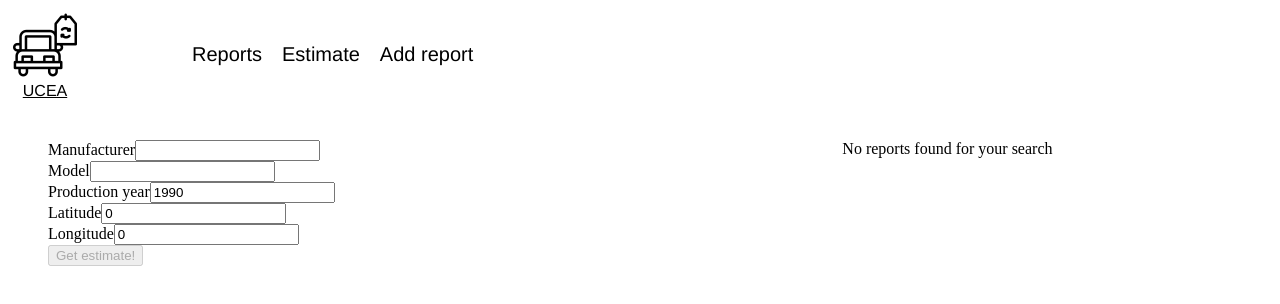
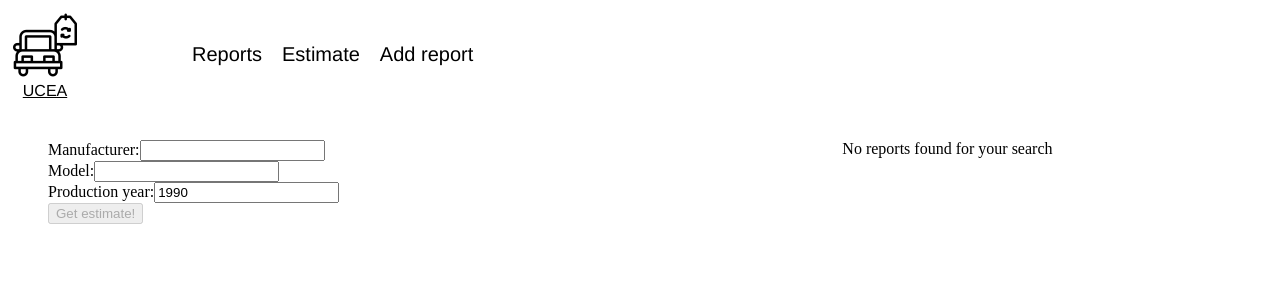
Before and after one commit to shevOle/ang-used-car-evaluation-app, an Angular app: page /estimate in a window 1280 px wide. Shown: the top 304 px of the page. Built offline with nearby package versions, Linux system fonts and the light colour scheme.

Commit message:
refactor: update estimate page elements layout

```diff
--- a/src/app/report-estimate/report-estimate.component.html
+++ b/src/app/report-estimate/report-estimate.component.html
@@ -4,26 +4,18 @@
     [formGroup]="estimateForm"
     (submit)="submitEstimateForm()"
   >
-    <div class="estimate-page-form-input-box text">
     <div class="estimate-page-form-input">
-        <label for="estimate-page-input-make">Manufacturer</label>
+      <label for="estimate-page-input-make">Manufacturer:</label>
       <input
         id="estimate-page-input-make"
         type="text"
         formControlName="make"
         required
       />
-        <div
-          class="estimate-page-form-input-errors"
-          *ngIf="make.invalid && make.touched && make.dirty"
-        >
-          <p *ngIf="make.errors?.['required']">Field is required.</p>
-          <p *ngIf="make.errors?.['invalid']">Field should be a string.</p>
-        </div>
     </div>
 
     <div class="estimate-page-form-input">
-        <label for="estimate-page-input-model">Model</label>
+      <label for="estimate-page-input-model">Model:</label>
       <input
         id="estimate-page-input-model"
         type="text"
@@ -31,78 +23,15 @@
         required
       />
     </div>
-      <div
-        class="estimate-page-form-input-errors"
-        *ngIf="model.invalid && model.touched && model.dirty"
-      >
-        <p *ngIf="model.errors?.['required']">Field is required.</p>
-        <p *ngIf="model.errors?.['invalid']">Field should be a string.</p>
-      </div>
-    </div>
 
-    <div class="estimate-page-form-input-box number">
     <div class="estimate-page-form-input">
-        <label for="estimate-page-input-year">Production year</label>
+      <label for="estimate-page-input-year">Production year:</label>
       <input
         id="estimate-page-input-year"
         type="number"
         formControlName="year"
         required
       />
-        <div
-          class="estimate-page-form-input-errors"
-          *ngIf="year.invalid && year.touched && year.dirty"
-        >
-          <p *ngIf="year.errors?.['required']">Field is required.</p>
-          <p *ngIf="year.errors?.['invalid']">Specify a year number.</p>
-          <p *ngIf="year.errors?.['max']">
-            Year number can't be greater than {{ currentYear }}.
-          </p>
-          <p *ngIf="year.errors?.['min']">
-            Year number can't be less than 1990.
-          </p>
-        </div>
-      </div>
-
-      <div class="estimate-page-form-input">
-        <label for="estimate-page-input-lat">Latitude</label>
-        <input
-          id="estimate-page-input-lat"
-          type="number"
-          formControlName="lat"
-          required
-        />
-        <div
-          class="estimate-page-form-input-errors"
-          *ngIf="lat.invalid && lat.touched && lat.dirty"
-        >
-          <p *ngIf="lat.errors?.['required']">Field is required.</p>
-          <p *ngIf="lat.errors?.['invalid']">Specify a valid latitude value.</p>
-          <p *ngIf="lat.errors?.['min']">Minimum value is -90.</p>
-          <p *ngIf="lat.errors?.['max']">Maximum value is 90.</p>
-        </div>
-      </div>
-
-      <div class="estimate-page-form-input">
-        <label for="estimate-page-input-lng">Longitude</label>
-        <input
-          id="estimate-page-input-lng"
-          type="number"
-          formControlName="lng"
-          required
-        />
-        <div
-          class="estimate-page-form-input-errors"
-          *ngIf="lng.invalid && lng.touched && lng.dirty"
-        >
-          <p *ngIf="lng.errors?.['required']">Field is required.</p>
-          <p *ngIf="lng.errors?.['invalid']">
-            Specify a valid longitude value.
-          </p>
-          <p *ngIf="lng.errors?.['min']">Minimum value is -180.</p>
-          <p *ngIf="lng.errors?.['max']">Maximum value is 180.</p>
-        </div>
-      </div>
     </div>
 
     <button
@@ -112,24 +41,71 @@
     >
       Get estimate!
     </button>
+
+    <div class="estimate-page-form-input-errors">
+      <p
+        *ngIf="make.invalid && make.touched && make.dirty && make.errors?.['required']"
+      >
+        Manufacturer is required.
+      </p>
+      <p
+        *ngIf="make.invalid && make.touched && make.dirty && make.errors?.['invalid']"
+      >
+        Manufacturer should be a string.
+      </p>
+      <p
+        *ngIf="model.invalid && model.touched && model.dirty && model.errors?.['required']"
+      >
+        Model is required.
+      </p>
+      <p
+        *ngIf="model.invalid && model.touched && model.dirty && model.errors?.['invalid']"
+      >
+        Model should be a string.
+      </p>
+      <p
+        *ngIf="year.invalid && year.touched && year.dirty && year.errors?.['required']"
+      >
+        Production year is required.
+      </p>
+      <p
+        *ngIf="year.invalid && year.touched && year.dirty && year.errors?.['invalid']"
+      >
+        Production year should be a number.
+      </p>
+      <p
+        *ngIf="year.invalid && year.touched && year.dirty && year.errors?.['max']"
+      >
+        Production year can't be greater than {{ currentYear }}.
+      </p>
+      <p
+        *ngIf="year.invalid && year.touched && year.dirty && year.errors?.['min']"
+      >
+        Production year can't be less than 1990.
+      </p>
+    </div>
   </form>
+
+  <div id="estimate-page-map"></div>
 
   <div *ngIf="similarReports.length" class="estimate-page-price">
     <p>
       Estimate price for {{ estimateForm.value.make }}
       {{ estimateForm.value.model }} manufactured in
-      {{ estimateForm.value.year }} is:
+      {{ estimateForm.value.year }} is {{ estimatePrice }}
     </p>
-    <p class="price-tag">{{ estimatePrice }}</p>
   </div>
   <div *ngIf="!similarReports.length" class="estimate-page-price">
     No reports found for your search
   </div>
 
-  <!-- <section *ngIf="similarReports.length">
+  <div *ngIf="similarReports.length" class="estimate-page-reports">
+    <h4>Reports that does satisfy your requirements:</h4>
+    <div class="estimate-page-reports-grid">
       <ucea-report
         *ngFor="let report of similarReports"
         [report]="report"
       ></ucea-report>
-  </section> -->
+    </div>
+  </div>
 </section>
```
Lines whose indentation alone changed are shown as unchanged.
